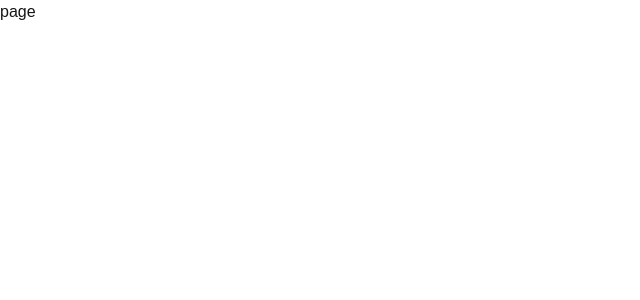
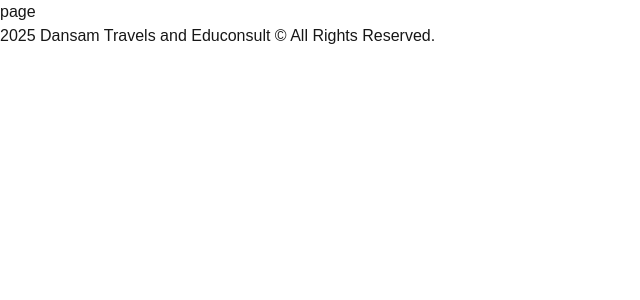
Before and after one commit to Ayobami593/dansam-travels, a Next.js app: page /studydestinations/study-in-russia in a window 1280 px wide. Shown: the top 300 px of the page, without its empty margins (0-640 px from the left). Built offline with nearby package versions, Linux system fonts and the light colour scheme.

Commit message:
added and edit on some folders

```diff
--- a/src/app/studydestinations/study-in-russia/page.tsx
+++ b/src/app/studydestinations/study-in-russia/page.tsx
@@ -1,9 +1,14 @@
 "use client";
 
 import React from "react";
+import Layout from "@/components/Layout";
 
 const StudyInRussia = () => {
-  return <div>page</div>;
+  return (
+    <Layout>
+      <div>page</div>
+    </Layout>
+  );
 };
 
 export default StudyInRussia;
```
Also changed, not shown: src/app/services/visa-services/page.tsx (added, +7 -0 lines).
